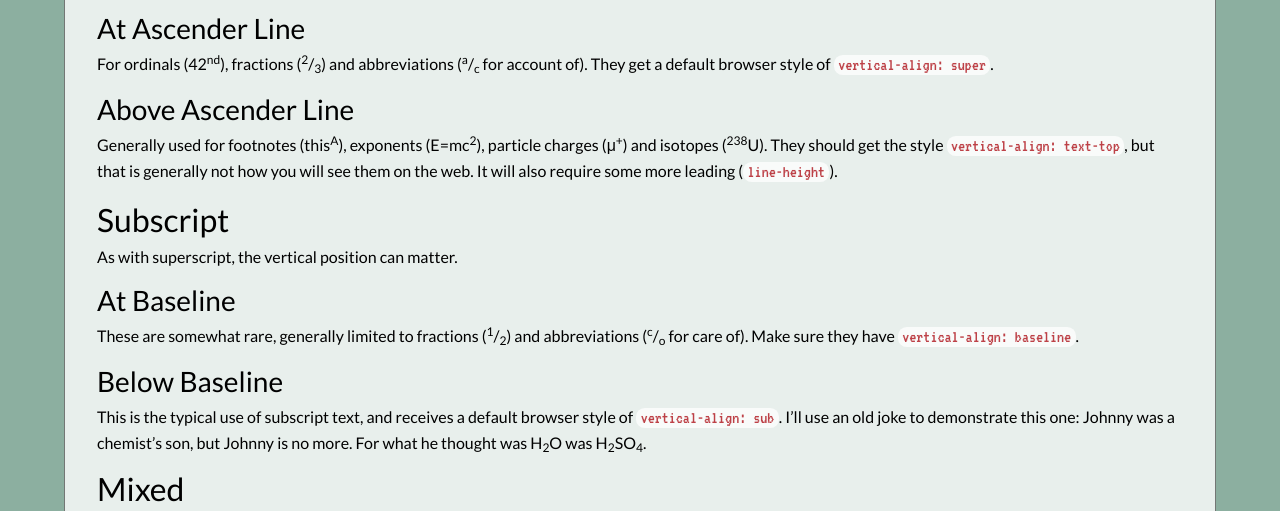
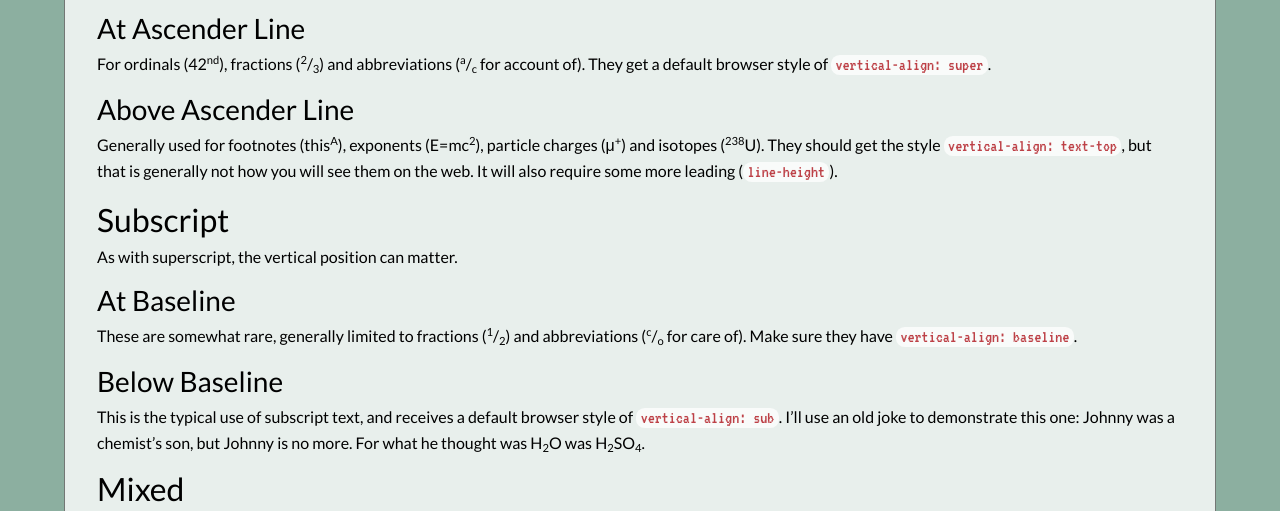
Before and after one commit to stewilondanga/supsub-use, a plain HTML site: page index.html in a window 1280 px wide. Shown: the part 250-761 px from the top of the page. Drawn offline with nearby package versions, Linux system fonts and the light colour scheme.

Commit message:
add css/styles.css

```diff
--- a/css/styles.css
+++ b/css/styles.css
@@ -52,12 +52,12 @@ main {
 }
 
 /* Base styles */
-/*sub, sup {
+sub, sup {
   line-height: 0;
   font-size: 70%;
 }
 
-sub.baseline {
+/*sub.baseline {
   vertical-align: baseline;
 }
 
```
